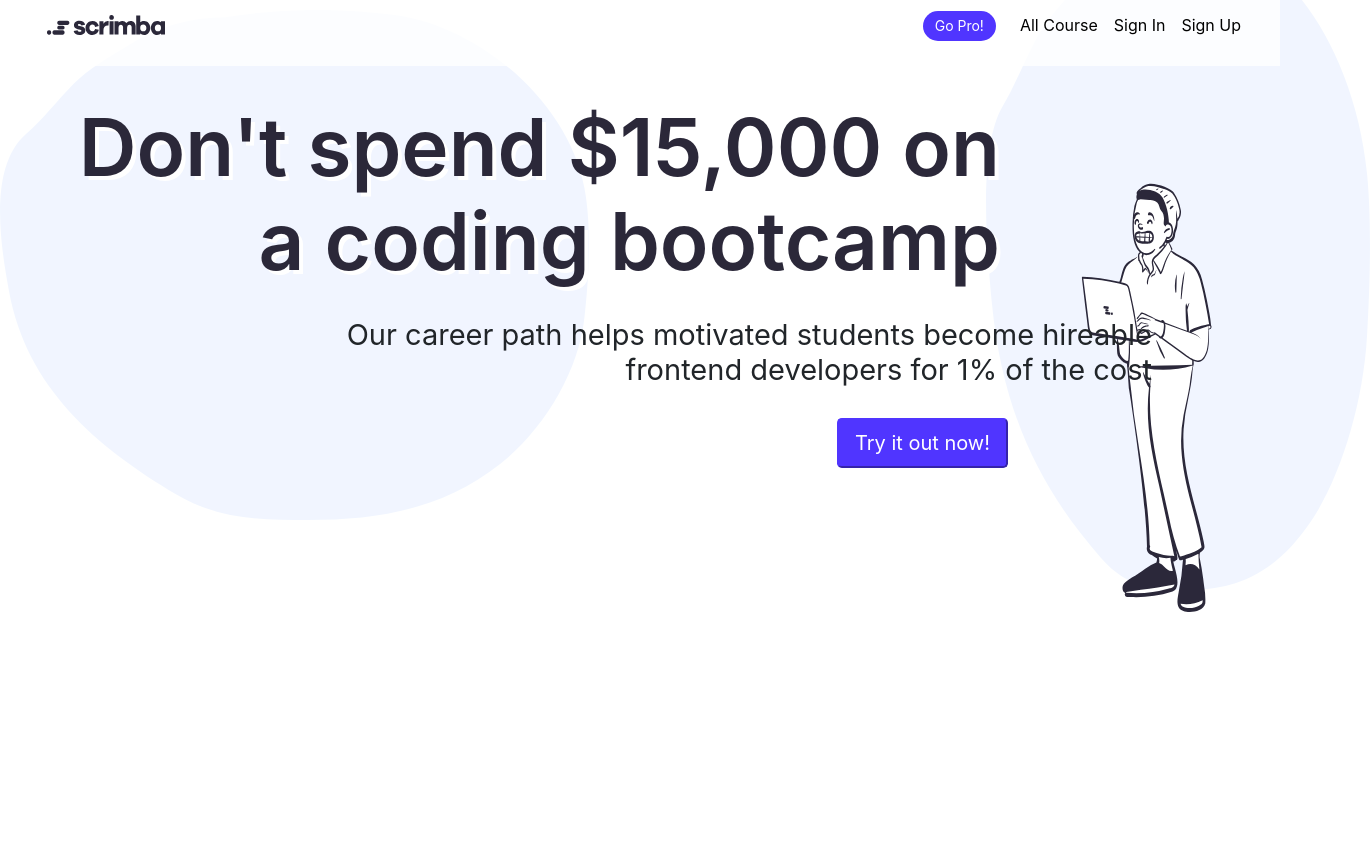
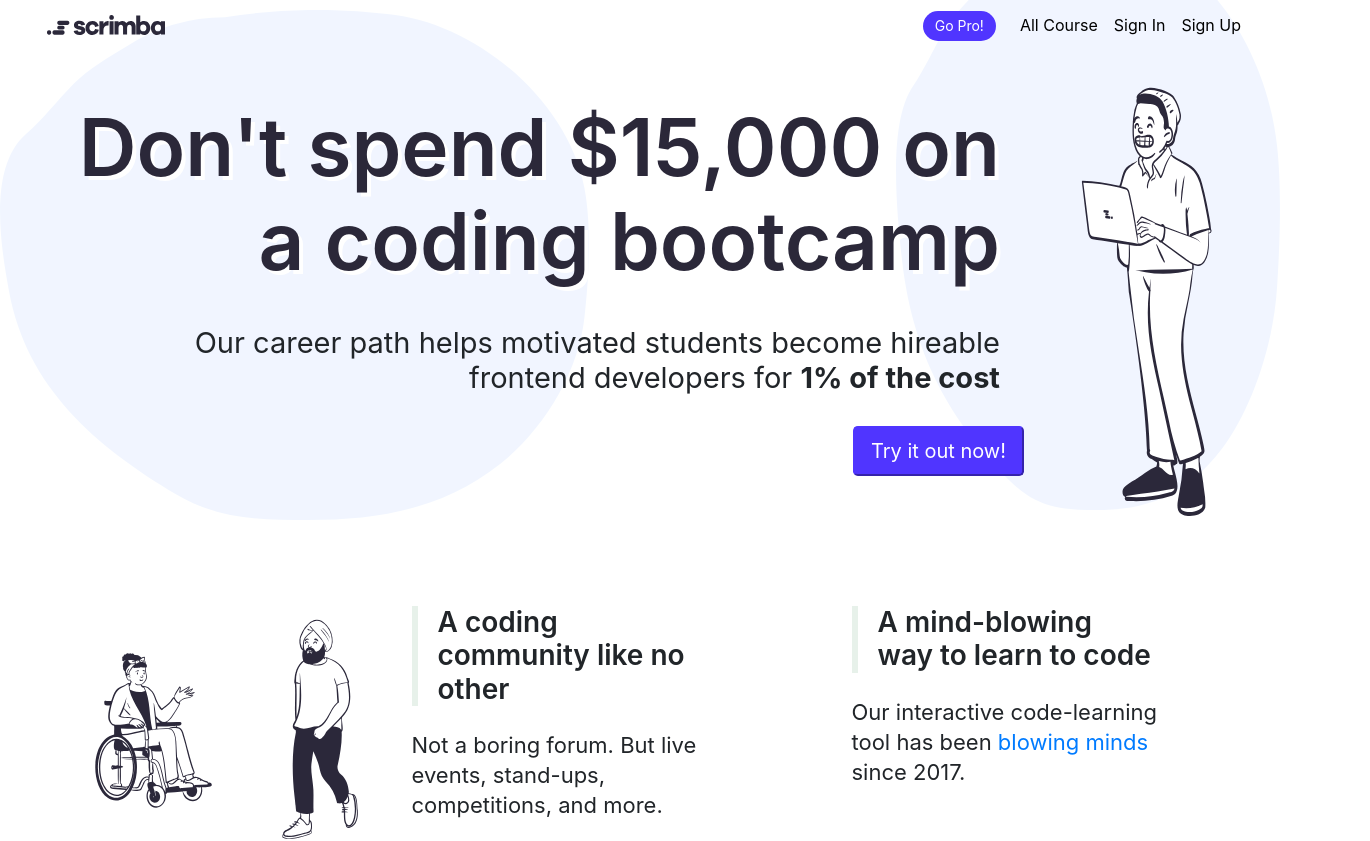
Before and after one commit to svloc/scremba-clone, an Angular app: page / in a window 1280 px wide. Shown: the top 841 px of the page, 1370 px wide, since content can reach past the window. Before the commit the page ends 800 px from the top, so only its background shows below. Built offline with nearby package versions, Linux system fonts and the light colour scheme.

Commit message:
section 2 updated

```diff
--- a/src/app/home/home.component.css
+++ b/src/app/home/home.component.css
@@ -9,10 +9,10 @@
   padding-left: 5%;
   padding-right: 10%;
   padding-bottom: 40px;
-
+display: grid;
 }
 
-h1{
+.headerh1{
   font-weight: 600;
   margin-right: 9.5rem;
   color: #2b2839;
@@ -24,14 +24,14 @@
 
 }
 
-h5{
+.headerh5{
   max-width: 830px;
   margin-top: 30px;
   margin-bottom: 10px;
   font-weight: 400;
   text-align: right;
   font-size: 29px;
-  margin-left: 11rem;
+  margin-right: 9.5rem;
 }
 .image1
 {
@@ -49,11 +49,11 @@
 .image2
 {
   top: -50px;
-  right: -7vw;
+  right: -0vw;
   min-width: 200px;
   width: 30%;
   max-width: 550px;
-  height: 40rem;
+  height: 35rem;
   color: hsla(139.00,25.50%,92.50%,100%);
   filter: opacity(0.3);
 }
@@ -71,8 +71,8 @@
     transform: translate3d(var(--t_x),var(--t_y),var(--t_z)) rotate(var(--t_rotate)) skewX(var(--t_skew-x)) skewY(var(--t_skew-y)) scaleX(var(--t_scale-x)) scaleY(var(--t_scale-y)) scale(var(--t_scale));
     right: 2%;
     --t_y: -50% !important;
-    top: 22%;
-    height: 70%;
+    top: 10%;
+    height: 60%;
     max-height: 450px;
     transform: scaleX(-1);
 }
@@ -96,7 +96,7 @@
 }
 .btn-lg
 {
-  margin-right: 9rem;
+  margin-right: 8rem;
   margin-top: 2rem;
 }
 .btn-primary {
@@ -106,6 +106,72 @@
   margin-top: 20px;
 }
 
+.sec1{
+  position: relative;
+  display: grid;
+  gap: 2.5rem;
+  min-height: 250px;
+  padding-top: 2.5rem;
+  padding-left: 2.5rem;
+  padding-right: 2.5rem;
+}
+
+.imagesofbeardmanandgirl
+{
+  max-width: 320px;
+    height: 100%;
+    margin-left: auto;
+    margin-right: auto;
+    display: contents;
+}
+.row
+{
+  gap: 2.5rem;
+  display: -webkit-box;
+    -ms-flex-wrap: wrap;
+    margin-right: -15px;
+    margin-left: -15px;
+    align-content: space-around;
+    justify-content: space-between;
+    flex-wrap: nowrap;
+    margin-top:50px;
+  }
+.col-sm-4
+{
+  height: 15rem;
+}
+.leftpad
+{
+    padding-top: 0rem;
+    padding-bottom: 0rem;
+    padding-left: 20px;
+    padding-right: 20px;
+    margin: 0rem 0rem 1.5rem;
+    border-left: 6px solid hsla(139.00,25.50%,92.50%,100%);;
+    font-size: 28px;
+    font-weight: 600;
+    max-width: 20rem;
+}
+.leftpad1{
+  margin-bottom: .5rem;
+  font-family: inherit;
+  font-weight: 400;
+  line-height: 30px;
+  color: inherit;
+  font-size: 22px;
+  max-width: 20rem;
+}
+.columns
+{
+  width: 25rem;
+}
+.img3{
+  height: 50%;
+  padding-right: 2.5rem;
+  }
+.img4{
+   height: 50%;
+ }
 /**mobile view*/
 
 @media only screen and (max-width: 600px)
@@ -120,11 +186,11 @@
     padding-top: 100px;
     padding-left: 5%;
     padding-right: 10%;
-    padding-bottom: 40px;
+    padding-bottom: 0px;
     display: grid;
   }
 
-  h1{
+  .headerh1{
     display: contents;
     font-weight: 600;
     margin-right: 9.5rem;
@@ -136,14 +202,15 @@
     font-size: 3rem;
   }
 
-  h5{
+  .headerh5{
     max-width: 830px;
     margin-top: 30px;
     margin-bottom: 10px;
     font-weight: 400;
     text-align: right;
     font-size: 1.2rem;
-    margin-left: 0rem;
+    line-height: 2rem;
+    margin-right: 0rem;
   }
   .image1
   {
@@ -214,4 +281,57 @@
   margin-right: 0rem;
   margin-top: 2rem;
 }
+.sec1{
+  position: relative;
+  display: grid;
+  gap: 2.5rem;
+  min-height: 250px;
+  padding-top: 2.5rem;
+  padding-left: 2.5rem;
+  padding-right: 2.5rem;
 }
+
+.imagesofbeardmanandgirl
+{
+  max-width: 320px;
+    height: 100%;
+    margin-left: auto;
+    margin-right: auto;
+}
+.row
+{
+  gap: 2.5rem;
+  display: grid;
+    -ms-flex-wrap: wrap;
+    margin-right: -15px;
+    margin-left: -15px;
+    align-content: space-around;
+    justify-content: space-between;
+    flex-wrap: nowrap;
+}
+
+.leftpad
+{
+    padding-top: 0rem;
+    padding-bottom: 0rem;
+    padding-left: 20px;
+    padding-right: 20px;
+    border-left: 6px solid hsla(139.00,25.50%,92.50%,100%);;
+    font-size: 24px;
+    font-weight: 600;
+}
+.leftpad1{
+  margin-bottom: .5rem;
+  font-family: inherit;
+  font-weight: 400;
+  line-height: 2.3rem;
+  color: inherit;
+  padding-left: 10px;
+}
+.img3{
+display: none;
+}
+.img4{
+  display: none;
+  }
+}
--- a/src/app/home/home.component.html
+++ b/src/app/home/home.component.html
@@ -3,7 +3,25 @@
 <img src="../../assets/peep-guy-macbook.svg" class="image3 shape3" width="199" height="327" fill="none">
 <header>
 
-<h1>Don't spend $15,000 on a coding bootcamp</h1>
-<h5>Our career path helps motivated students become hireable frontend developers for 1% of the cost</h5>
+<h1 class="headerh1">Don't spend $15,000 on a coding bootcamp</h1>
+<h5 class="headerh5">Our career path helps motivated students become hireable frontend developers for <b>1% of the cost</b></h5>
 <button class="btn-lg btn-primary"><a href="#" class="btn-btn">Try it out now!</a></button>
 </header>
+<div class="container sec1">
+<div class="row">
+
+    <div class="imagesofbeardmanandgirl">
+    <img src="../../assets/peep-girl-wheelchair.svg" class="img3">
+    <img src="../../assets/peep-man-bearded.svg" class="img4" style="height: 250px; width: 120px;">
+    </div>
+
+    <div class="columns">
+    <h3 class="leftpad">A coding community like no other</h3>
+    <h5 class="leftpad1">Not a boring forum. But live events, stand-ups, competitions, and more.</h5>
+  </div>
+  <div class="columns">
+    <h3 class="leftpad">A mind-blowing way to learn to code</h3>
+    <h5 class="leftpad1">Our interactive code-learning tool has been <a href="#">blowing minds</a> since 2017.</h5>
+</div>
+</div>
+</div>
--- a/src/app/navbar/navbar.component.css
+++ b/src/app/navbar/navbar.component.css
@@ -53,7 +53,7 @@
     font-size: 16px;
     line-height: 24px;
     overflow: hidden;
-    background-color: #ffffffc9;
+
   }
 .navbar-header {
       float: left;
```
